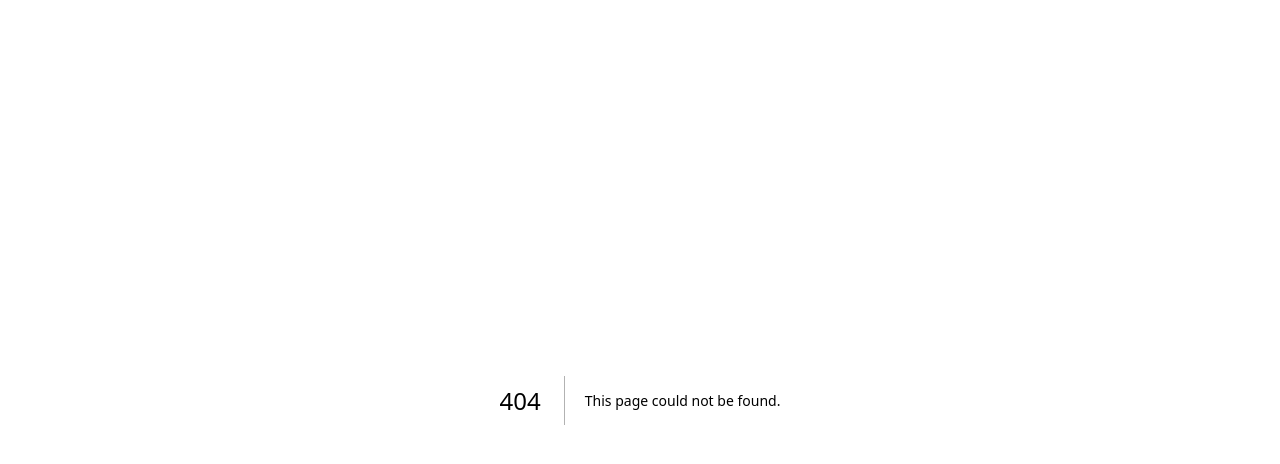
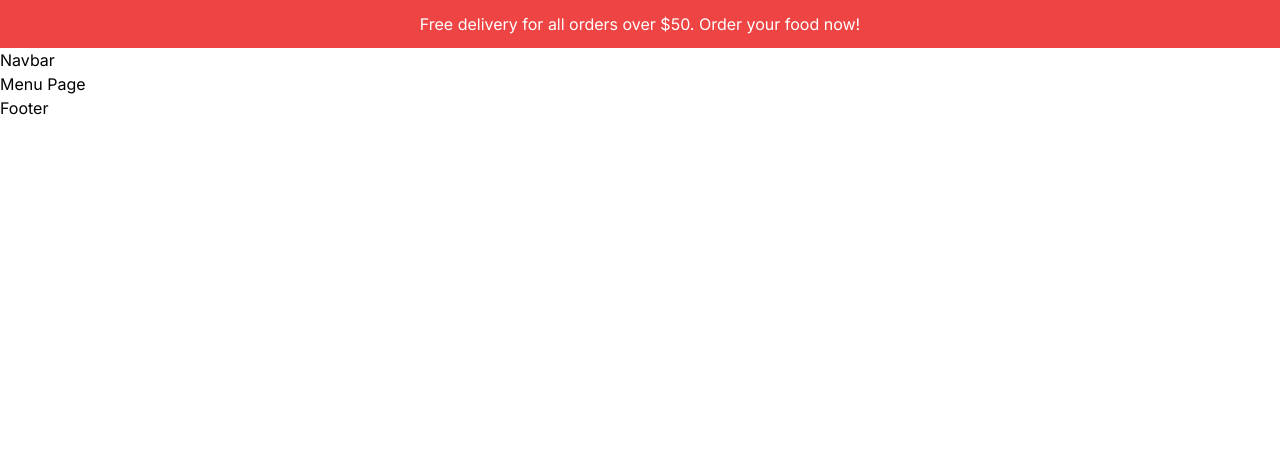
Before and after one commit to Waikikec/food-delivery-restaurant, a Next.js app: page /menu in a window 1280 px wide. Before the commit this address had no page. Shown: the top 464 px of the page. Built offline with nearby package versions, Linux system fonts and the light colour scheme.

Commit message:
feat: add pages and basic components

```diff
--- /dev/null
+++ b/src/app/cart/page.tsx
@@ -0,0 +1,8 @@
+
+const CartPage = () => {
+  return (
+    <div>Cart Page</div>
+  )
+}
+
+export default CartPage
--- a/src/app/layout.tsx
+++ b/src/app/layout.tsx
@@ -1,3 +1,6 @@
+import Footer from "@/components/Footer";
+import Navbar from "@/components/Navbar";
+import Notification from "@/components/Notification";
 import type { Metadata } from "next";
 import { Inter } from "next/font/google";
 import "./globals.css";
@@ -16,7 +19,12 @@ export default function RootLayout({
 }>) {
   return (
     <html lang="en">
-      <body className={inter.className}>{children}</body>
+      <body className={inter.className}>
+        <Notification />
+        <Navbar />
+        {children}
+        <Footer />
+      </body>
     </html>
   );
 }
--- /dev/null
+++ b/src/app/login/page.tsx
@@ -0,0 +1,8 @@
+
+const LoginPage = () => {
+  return (
+    <div>Login Page</div>
+  )
+}
+
+export default LoginPage
--- /dev/null
+++ b/src/app/menu/[category]/page.tsx
@@ -0,0 +1,8 @@
+
+const CategoryPage = () => {
+  return (
+    <div>Category Page</div>
+  )
+}
+
+export default CategoryPage
--- /dev/null
+++ b/src/app/menu/page.tsx
@@ -0,0 +1,8 @@
+
+const MenuPage = () => {
+  return (
+    <div>Menu Page</div>
+  )
+}
+
+export default MenuPage
--- /dev/null
+++ b/src/app/orders/page.tsx
@@ -0,0 +1,8 @@
+
+const OrdersPage = () => {
+  return (
+    <div>Orders Page</div>
+  )
+}
+
+export default OrdersPage
--- /dev/null
+++ b/src/app/product/[id]/page.tsx
@@ -0,0 +1,8 @@
+
+const SingleProductPage = () => {
+  return (
+    <div>Single Product Page</div>
+  )
+}
+
+export default SingleProductPage
--- /dev/null
+++ b/src/components/Footer.tsx
@@ -0,0 +1,8 @@
+
+const Footer = () => {
+  return (
+    <div>Footer</div>
+  )
+}
+
+export default Footer
--- /dev/null
+++ b/src/components/Navbar.tsx
@@ -0,0 +1,8 @@
+
+const Navbar = () => {
+  return (
+    <div>Navbar</div>
+  )
+}
+
+export default Navbar
--- /dev/null
+++ b/src/components/Notification.tsx
@@ -0,0 +1,10 @@
+
+const Notification = () => {
+  return (
+    <div className="h-12 bg-red-500 text-white px-4 flex items-center justify-center text-sm md:text-base cursor-pointer">
+      Free delivery for all orders over $50. Order your food now!
+    </div>
+  )
+}
+
+export default Notification
```
